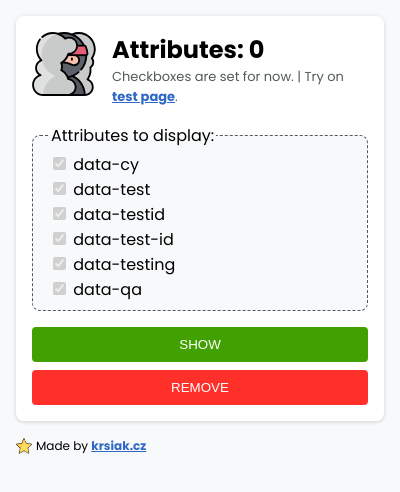
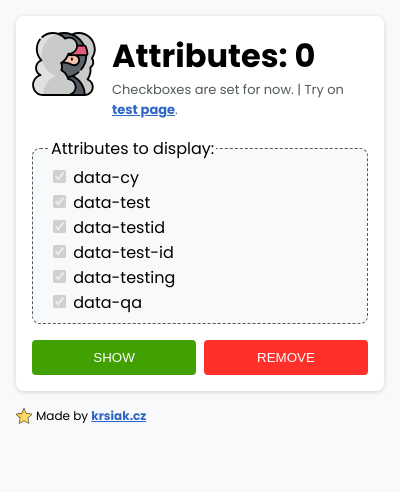
Before and after one commit to fedesecco/chrome-extension-show-data-attributes-for-testing, a browser extension: page popup/popup.html in a window 400 px wide. Drawn offline with Linux system fonts and the light colour scheme.

Commit message:
improve css

```diff
--- a/popup/popup.css
+++ b/popup/popup.css
@@ -69,8 +69,8 @@ body {
   background-color: var(--gray-light);
   font-family: 'Poppins', sans-serif;
   font-size: var(--font-size-2);
+  min-width: 350px;
   max-width: 500px;
-  min-width: 300px;
   padding: var(--space-2);
 }
 
@@ -110,7 +110,7 @@ header {
 
 .title {
   color: var(--black);
-  font-size: var(--font-size-3);
+  font-size: var(--font-size-4);
 }
 
 .info {
@@ -130,8 +130,7 @@ fieldset {
 /* buttons */
 .buttons {
   display: flex;
-  flex-direction: column;
-  margin: var(--space-2) 0 0 0;
+  margin-top: var(--space-2);
 }
 
 button {
@@ -140,7 +139,7 @@ button {
   color: var(--white);
   cursor: pointer;
   padding: var(--space-1) var(--space-2);
-  width: 100%;
+  width: 50%;
 }
 
 button:focus {
@@ -150,7 +149,7 @@ button:focus {
 .show-attributes {
   background-color: var(--green-dark);
   border: var(--border-2) var(--green-dark);
-  margin-bottom: var(--space-1);
+  margin-right: var(--space-1);
 }
 
 .show-attributes:hover {
@@ -190,19 +189,3 @@ code {
   font-size: small;
   padding: var(--space-half) var(--space-1);
 }
-
-/* breakpoint - SM */
-@media screen and (min-width: 480px) {
-  .title {
-    font-size: var(--font-size-4);
-  }
-
-  .buttons {
-    flex-direction: row;
-  }
-
-  .show-attributes {
-    margin-bottom: 0;
-    margin-right: var(--space-1);
-  }
-}
```
